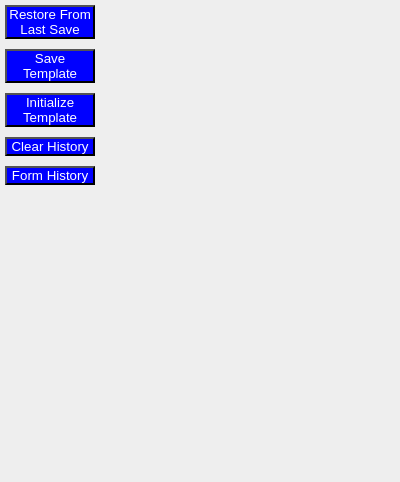
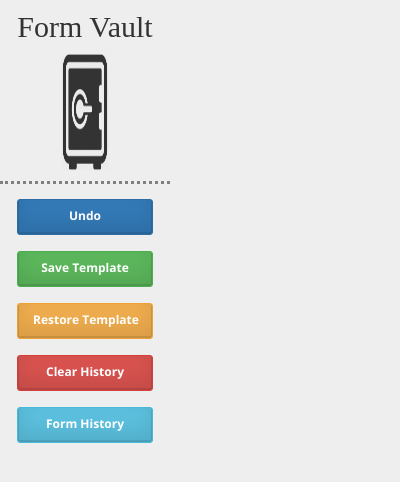
Before and after one commit to drewsb/FormVault, a browser extension: page popup/popup.html in a window 400 px wide. Drawn offline with nearby package versions, Linux system fonts and the light colour scheme.

Commit message:
Added features to popup

```diff
--- a/popup/popup.html
+++ b/popup/popup.html
@@ -1,40 +1,44 @@
 <!doctype html>
 <html>
   <head>
+    <link rel="stylesheet" href="https://maxcdn.bootstrapcdn.com/bootstrap/3.3.7/css/bootstrap.min.css">
     <link rel="stylesheet" type="text/css" href="button.css">
       <title>Form Vault Extension Popup</title>
     <style>
       body {
-        overflow-x: hidden;
-        width: 100px;
+        width: 170px;
       }
 
       button {
-          margin: 5px;
-          width: 90px;
-          background: blue;
-          color: white;
+        overflow:hidden;
+        width: 80%;
+        margin : 5px;
+        display: inline-block;
+        padding: 15px 32px;
       }
 
-      input {
-          width: 90px;
-          margin: 5px;
+      .btn {
+        margin-bottom: 1px;
       }
-
+      h2 {
+        font-family: "Times New Roman", Times, serif;
+        margin-top : 10px;
+      }
       img {
-        margin: 5px;
-        border: 2px solid black;
-        vertical-align: middle;
-        height: 75px;
+        width:28%;
+        height:14%;
       }
     </style>
   </head>
-  <body>
-    <button id="restore"> Restore From Last Save </button>
-    <button id="save-template">  Save Template </button>
-    <button id="restore-template">  Initialize Template </button>
-    <button id="clear">  Clear History </button>
-    <button id="form-history">  Form History </button>
+  <body class = "text-center">
+    <h2> Form Vault </h2>
+    <img src="image3.png" alt="Form Vault">
+    <div style="border-top: dotted gray;margin-top: 10px;"</div>
+    <button type = "button" class="btn btn-primary btn-xs center-block" id="restore"> Undo </button>
+    <button type = "button" class="btn btn-success btn-xs" id="save-template"> Save Template </button>
+    <button type = "button" class="btn btn-warning btn-xs" id="restore-template"> Restore Template </button>
+    <button type = "button" class="btn btn-danger btn-xs" id="clear"> Clear History </button>
+    <button type = "button" class="btn btn-info btn-xs" id="form-history" style = "margin-bottom: : -5px;"> Form History </button>
     <script src="jquery.min.js"></script>
     <script src="popup.js"></script>
   </body>
```
Also changed, not shown: manifest.json, popup/image2.png (added), popup/image3.png (added), popup/image4.png (added).
